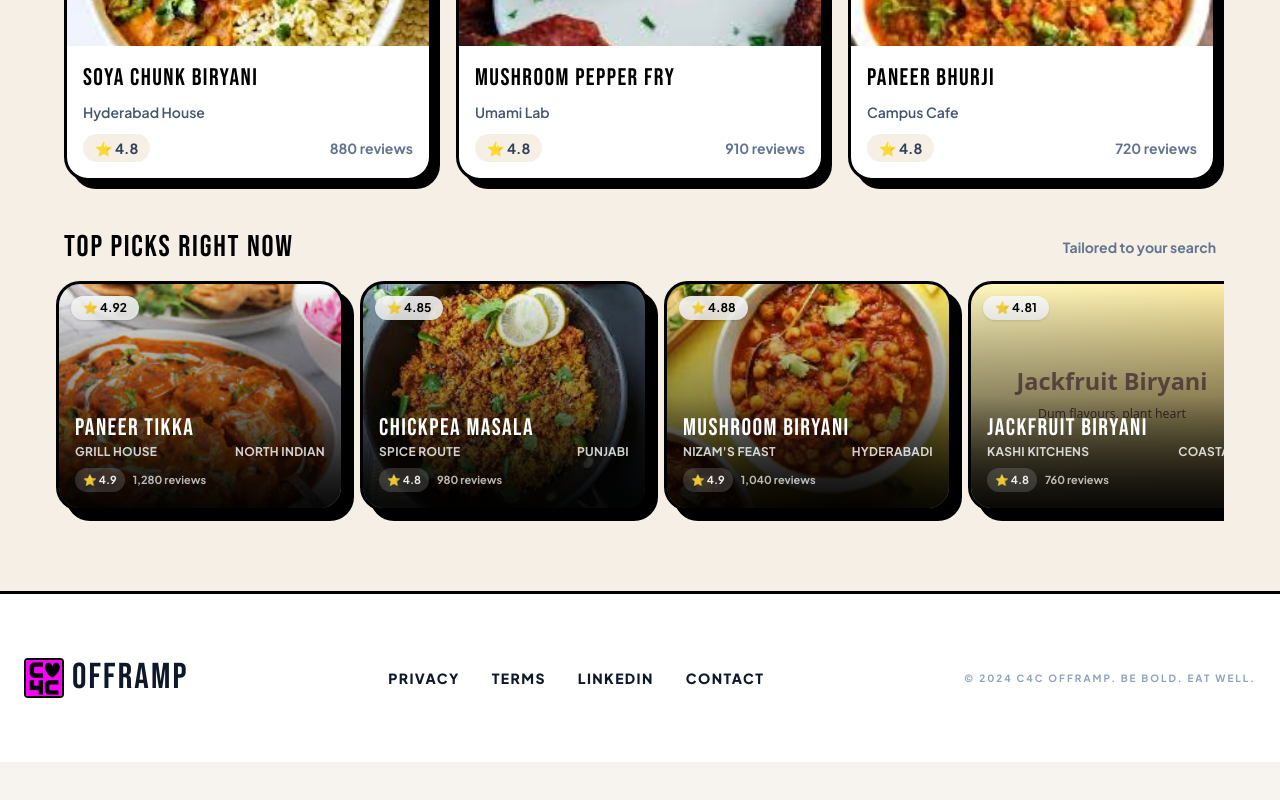
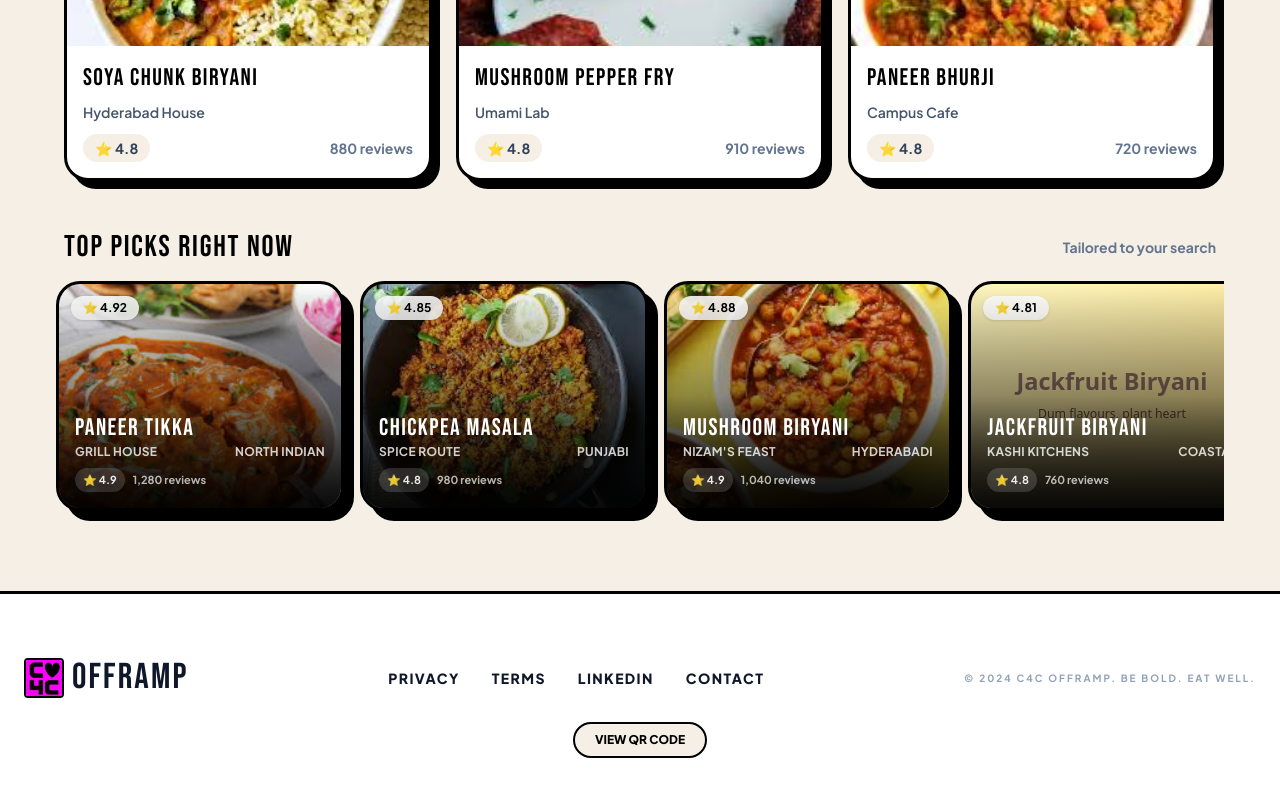
Before and after one commit to Anshumanrajpurohit/C4C_OffRamp, a Next.js app in the folder offramp/: page /swap in a window 1280 px wide. Shown: the part 1996-2796 px from the top of the page. Before the commit the page ends 2758 px from the top, so only its background shows below. Built offline with nearby package versions, Linux system fonts and the light colour scheme.

Commit message:
feat: add button to view QR code and implement modal for display

```diff
--- a/offramp/app/swap/page.tsx
+++ b/offramp/app/swap/page.tsx
@@ -147,6 +147,7 @@ export default function SwapPage() {
   const [budgetLevel, setBudgetLevel] = useState<number>(2);
   const [selectedTastes, setSelectedTastes] = useState<string[]>([]);
   const [prefSaved, setPrefSaved] = useState<string>("");
+  const [showCode, setShowCode] = useState(false);
 
   const cuisineOptions = ["Tamil", "Telugu", "Kerala", "Hyderabadi", "Punjabi", "Gujarati"];
   const allergyOptions = ["Peanuts", "Tree Nuts", "Soy", "Milk", "Eggs", "Sesame"];
@@ -729,7 +730,37 @@ export default function SwapPage() {
             © 2024 C4C OFFRAMP. BE BOLD. EAT WELL.
           </div>
         </div>
+        <div className="mt-6 flex justify-center">
+          <button
+            type="button"
+            onClick={() => setShowCode(true)}
+            className="rounded-full border-2 border-black bg-highlight px-5 py-2 text-xs font-black uppercase text-black transition hover:-translate-y-1 hover:bg-accent hover:text-white"
+          >
+            View QR Code
+          </button>
+        </div>
       </footer>
+
+      {showCode && (
+        <div className="fixed inset-0 z-50 flex items-center justify-center bg-black/60 px-4">
+          <div className="relative w-full max-w-md rounded-3xl border-3 border-black bg-white p-6 shadow-[10px_10px_0px_0px_rgba(0,0,0,1)]">
+            <button
+              type="button"
+              aria-label="Close QR"
+              onClick={() => setShowCode(false)}
+              className="absolute right-3 top-3 rounded-full border-2 border-black bg-white px-2 py-1 text-xs font-black text-black transition hover:bg-black hover:text-white"
+            >
+              ✕
+            </button>
+            <div className="flex flex-col items-center gap-3">
+              <p className="font-impact text-2xl uppercase text-black">Scan to Explore</p>
+              <div className="overflow-hidden rounded-2xl border-2 border-black bg-white">
+                <Image src="/code.png" alt="OffRamp QR" width={400} height={400} />
+              </div>
+            </div>
+          </div>
+        </div>
+      )}
     </main>
   );
 }
```
